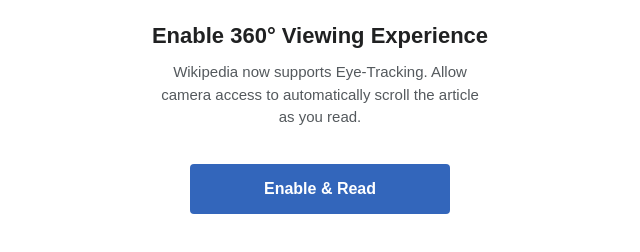
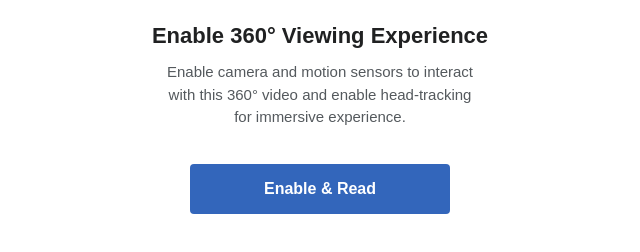
Before and after one commit to justhoneyy/Wikiyoutube.php, a website: page public/index.html in a window 1280 px wide. Shown: the part 324-576 px from the top of the page, without its empty margins (320-960 px from the left). Drawn offline with Linux system fonts and the light colour scheme.

Commit message:
Update index.html

```diff
--- a/public/index.html
+++ b/public/index.html
@@ -38,7 +38,7 @@
 <div id="overlay">
     <img src="https://en.wikipedia.org/static/images/icons/wikipedia.png" class="wiki-logo">
     <h2>Enable 360° Viewing Experience</h2>
-    <p>Wikipedia now supports Eye-Tracking. Allow camera access to automatically scroll the article as you read.</p>
+    <p>Enable camera and motion sensors to interact with this 360° video and enable head-tracking for immersive experience.</p>
     <button id="enable-btn">Enable & Read</button>
 </div>
 
```
